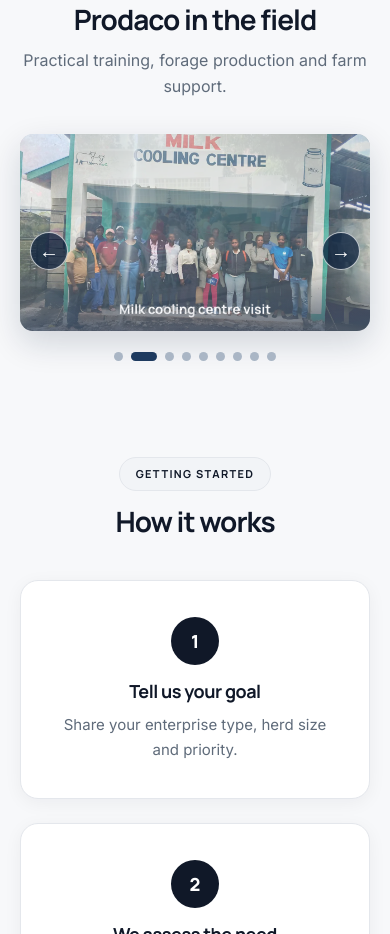
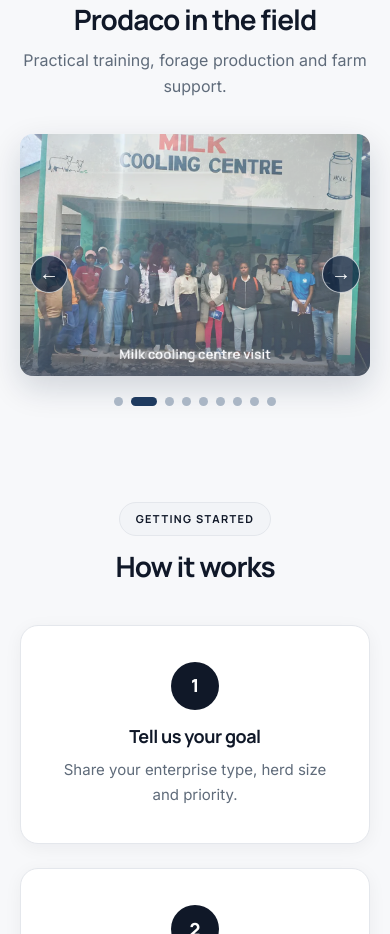
Before and after one commit to Donke01/prodacoservices, a website: page public/index.html in a window 390 px wide. Shown: the part 5473-6407 px from the top of the page. Drawn offline with Linux system fonts and the light colour scheme.

Commit message:
Match work gallery to service photo size

```diff
--- a/public/index.html
+++ b/public/index.html
@@ -21,7 +21,7 @@
 <link rel="preconnect" href="https://fonts.googleapis.com">
 <link rel="preconnect" href="https://fonts.gstatic.com" crossorigin>
 <link href="https://fonts.googleapis.com/css2?family=Inter:wght@400;500;600;700&family=Manrope:wght@600;700;800&display=swap" rel="stylesheet">
-<link rel="stylesheet" href="/styles.css?v=2693cfae">
+<link rel="stylesheet" href="/styles.css?v=72b1ff07">
 </head>
 <body>
 <a class="skip-link" href="#main">Skip to content</a>
--- a/public/styles.css
+++ b/public/styles.css
@@ -213,8 +213,8 @@ img { max-width: 100%; display: block; }
 /* Landscape field-work carousel */
 .work-showcase { padding: 64px 0; background: var(--alt-bg); overflow: hidden; }
 .work-showcase .section-head { margin-bottom: 34px; }
-.work-slider { position: relative; width: 100%; max-width: 1000px; margin: 0 auto; padding-bottom: 42px; }
-.work-track { position: relative; aspect-ratio: 16 / 9; overflow: hidden; border-radius: 18px; background: #e8edf4; box-shadow: 0 12px 32px rgba(11,31,58,.16); }
+.work-slider { position: relative; width: 100%; max-width: 720px; margin: 0 auto; padding-bottom: 42px; }
+.work-track { position: relative; height: clamp(190px, 28vw, 300px); overflow: hidden; border-radius: 18px; background: #e8edf4; box-shadow: 0 12px 32px rgba(11,31,58,.16); }
 .work-slide { position: absolute; inset: 0; margin: 0; opacity: 0; visibility: hidden; transform: scale(1.035); transition: opacity .8s ease, transform 1.2s ease, visibility .8s; }
 .work-slide.is-active { z-index: 1; opacity: 1; visibility: visible; transform: scale(1); }
 .work-slide img { width: 100%; height: 100%; aspect-ratio: 16 / 9; object-fit: cover; }
@@ -231,7 +231,7 @@ img { max-width: 100%; display: block; }
 @media (max-width: 620px) {
   .work-showcase { padding: 44px 0; }
   .work-slider { padding-bottom: 38px; }
-  .work-track { aspect-ratio: 16 / 9; border-radius: 13px; }
+  .work-track { height: clamp(180px, 62vw, 250px); border-radius: 13px; }
   .work-nav { top: calc(50% - 19px); width: 38px; height: 38px; }
   .work-prev { left: 10px; }
   .work-next { right: 10px; }
```
